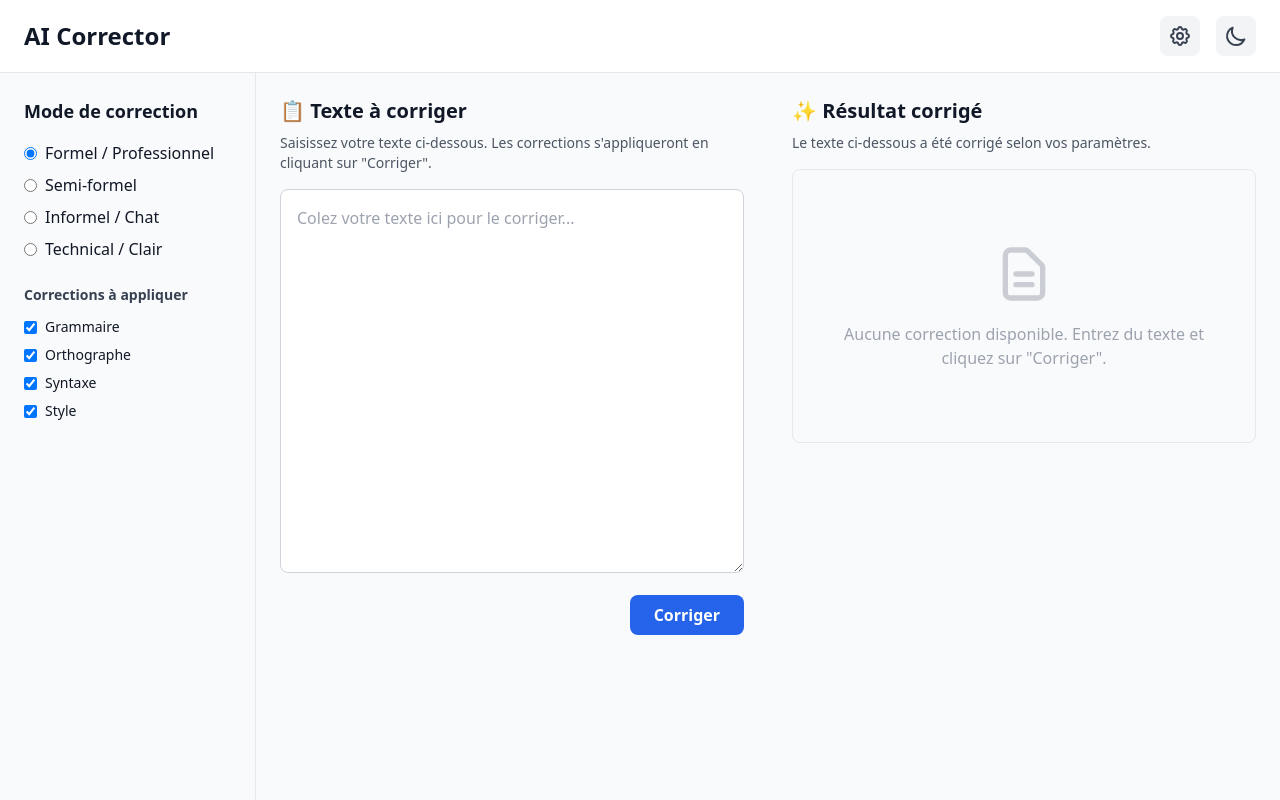
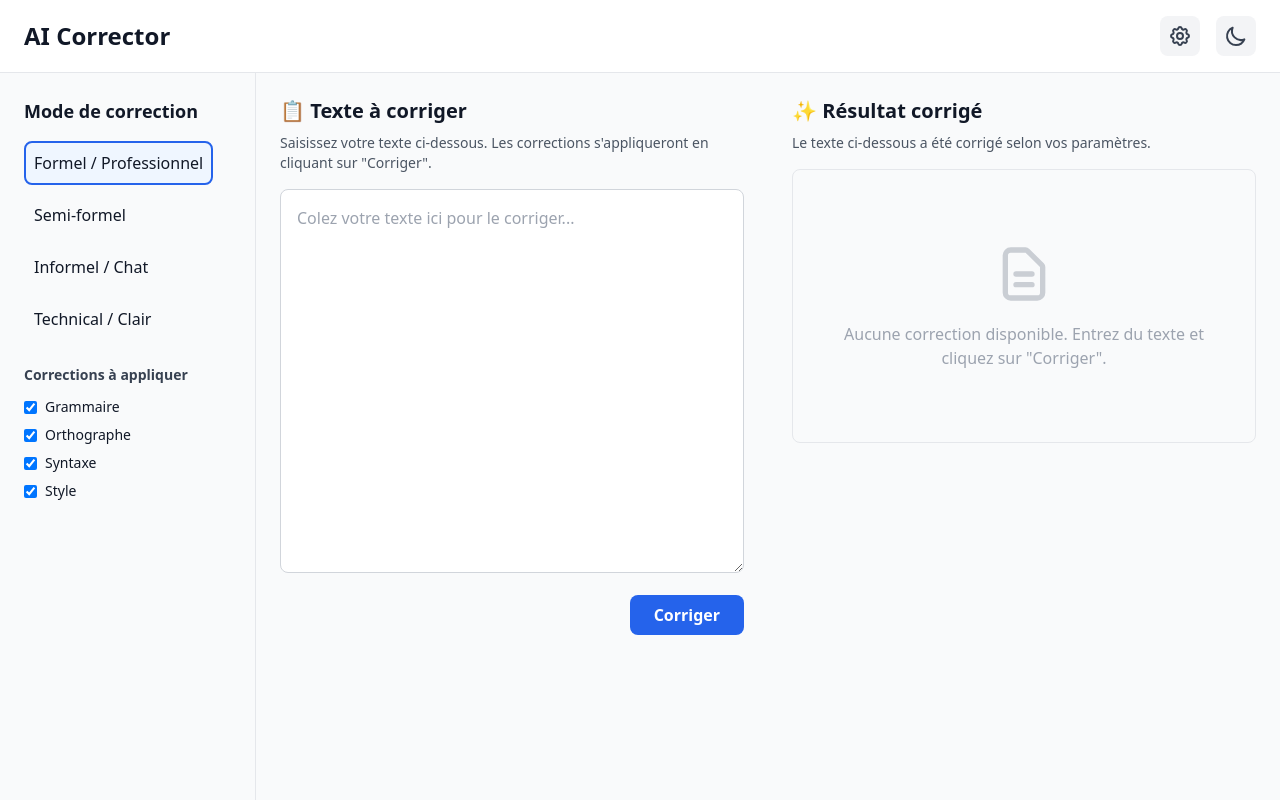
Before and after one commit to WillIsback/ai_corrector, a React (Vite) app: page / in a window 1280 px wide. Built offline with nearby package versions, Linux system fonts and the light colour scheme.

Commit message:
fix: add keyboard accessibility to mode selection

```diff
--- a/src/components/Sidebar.tsx
+++ b/src/components/Sidebar.tsx
@@ -1,4 +1,5 @@
 import { CorrectionMode, CorrectionSettings } from '../types'
+import React from 'react'
 
 interface Props {
   settings: CorrectionSettings
@@ -13,6 +14,8 @@ const modeLabels: Record<CorrectionMode, string> = {
 }
 
 export function Sidebar({ settings, setSettings }: Props) {
+  const modeKeys = Object.keys(modeLabels) as CorrectionMode[]
+
   const handleModeChange = (newMode: CorrectionMode) => {
     setSettings({ ...settings, mode: newMode })
   }
@@ -21,23 +24,60 @@ export function Sidebar({ settings, setSettings }: Props) {
     setSettings({ ...settings, [setting]: value })
   }
 
+  const handleKeyDown = (index: number, e: React.KeyboardEvent) => {
+    switch (e.key) {
+      case 'ArrowRight':
+      case 'ArrowDown': {
+        e.preventDefault()
+        handleModeChange(modeKeys[(index + 1) % modeKeys.length])
+        break
+      }
+      case 'ArrowLeft':
+      case 'ArrowUp': {
+        e.preventDefault()
+        handleModeChange(modeKeys[(index - 1 + modeKeys.length) % modeKeys.length])
+        break
+      }
+      case 'Enter':
+      case ' ': {
+        e.preventDefault()
+        handleModeChange(modeKeys[index])
+        break
+      }
+    }
+  }
+
   return (
     <aside className="w-64 bg-gray-50 dark:bg-gray-800 border-r border-gray-200 dark:border-gray-700 p-6 overflow-y-auto">
       <h2 className="text-lg font-semibold mb-4 text-gray-900 dark:text-white">Mode de correction</h2>
 
-      <div className="space-y-2">
-        {Object.entries(modeLabels).map(([key, label]) => (
-          <label key={key} className="flex items-center gap-2">
+      <div role="radiogroup" aria-label="Mode de correction" className="space-y-2">
+        {modeKeys.map((key, index) => (
+          <div key={key} className="flex items-center gap-2">
             <input
               type="radio"
+              id={`mode-${key}`}
               name="mode"
               value={key}
               checked={settings.mode === key}
-              onChange={() => handleModeChange(key as CorrectionMode)}
-              className="text-blue-600 focus:ring-blue-500 dark:text-blue-400 dark:focus:ring-blue-300"
+              onChange={() => handleModeChange(key)}
+              className="peer sr-only"
             />
-            <span className="text-gray-900 dark:text-gray-100">{label}</span>
-          </label>
+            <label
+              htmlFor={`mode-${key}`}
+              role="radio"
+              tabIndex={0}
+              aria-checked={settings.mode === key}
+              onKeyDown={(e) => handleKeyDown(index, e)}
+              onClick={() => handleModeChange(key)}
+              className="flex items-center gap-2 cursor-pointer p-2 rounded-lg border-2 transition-all duration-200
+                peer-checked:border-blue-600 peer-checked:bg-blue-50 dark:peer-checked:bg-blue-900/30
+                border-transparent hover:border-gray-300 dark:hover:border-gray-600
+                text-gray-900 dark:text-gray-100 focus:outline-none focus:ring-2 focus:ring-blue-500 focus:ring-offset-2"
+            >
+              <span className="text-base">{modeLabels[key]}</span>
+            </label>
+          </div>
         ))}
       </div>
 
```
